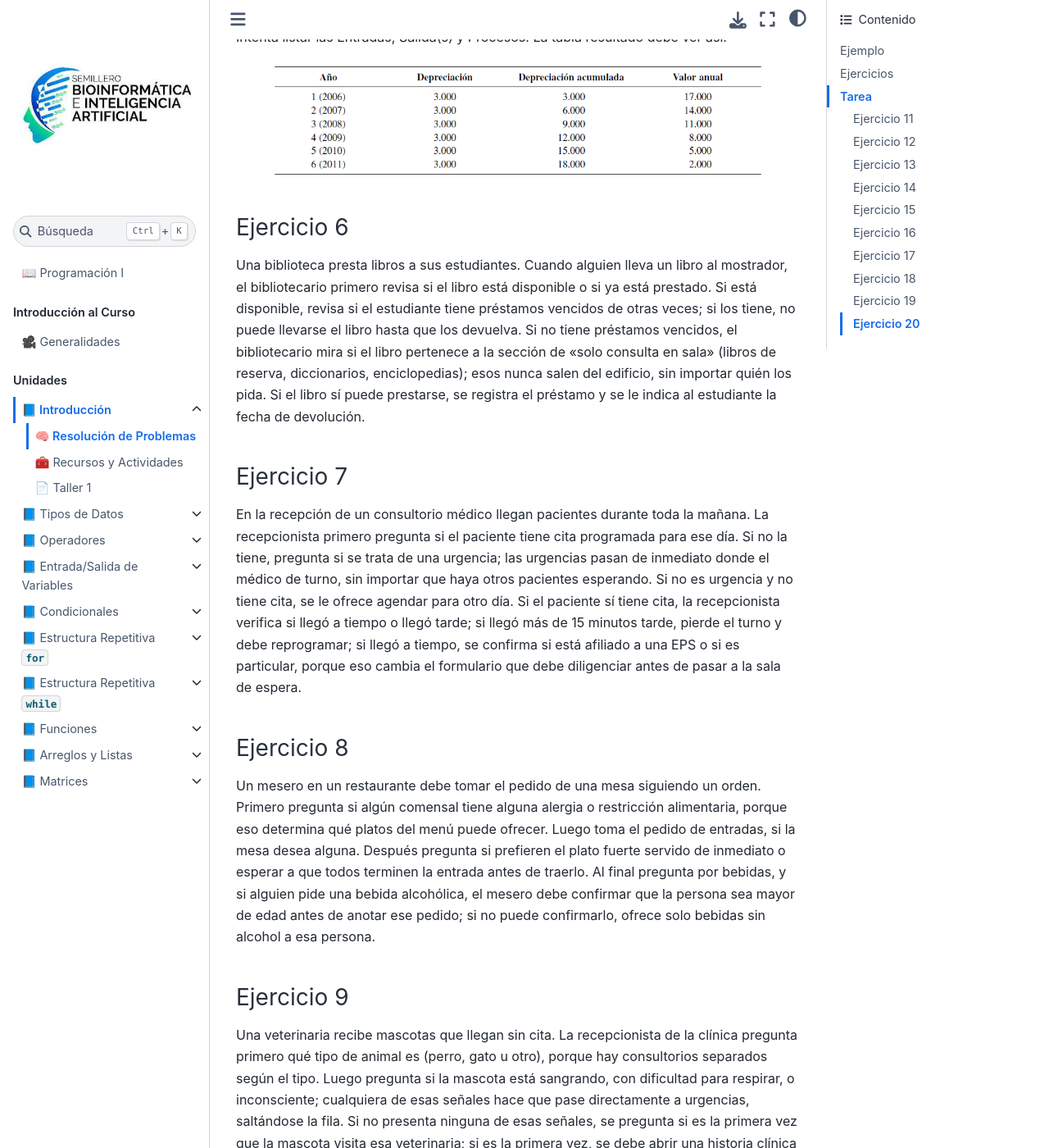
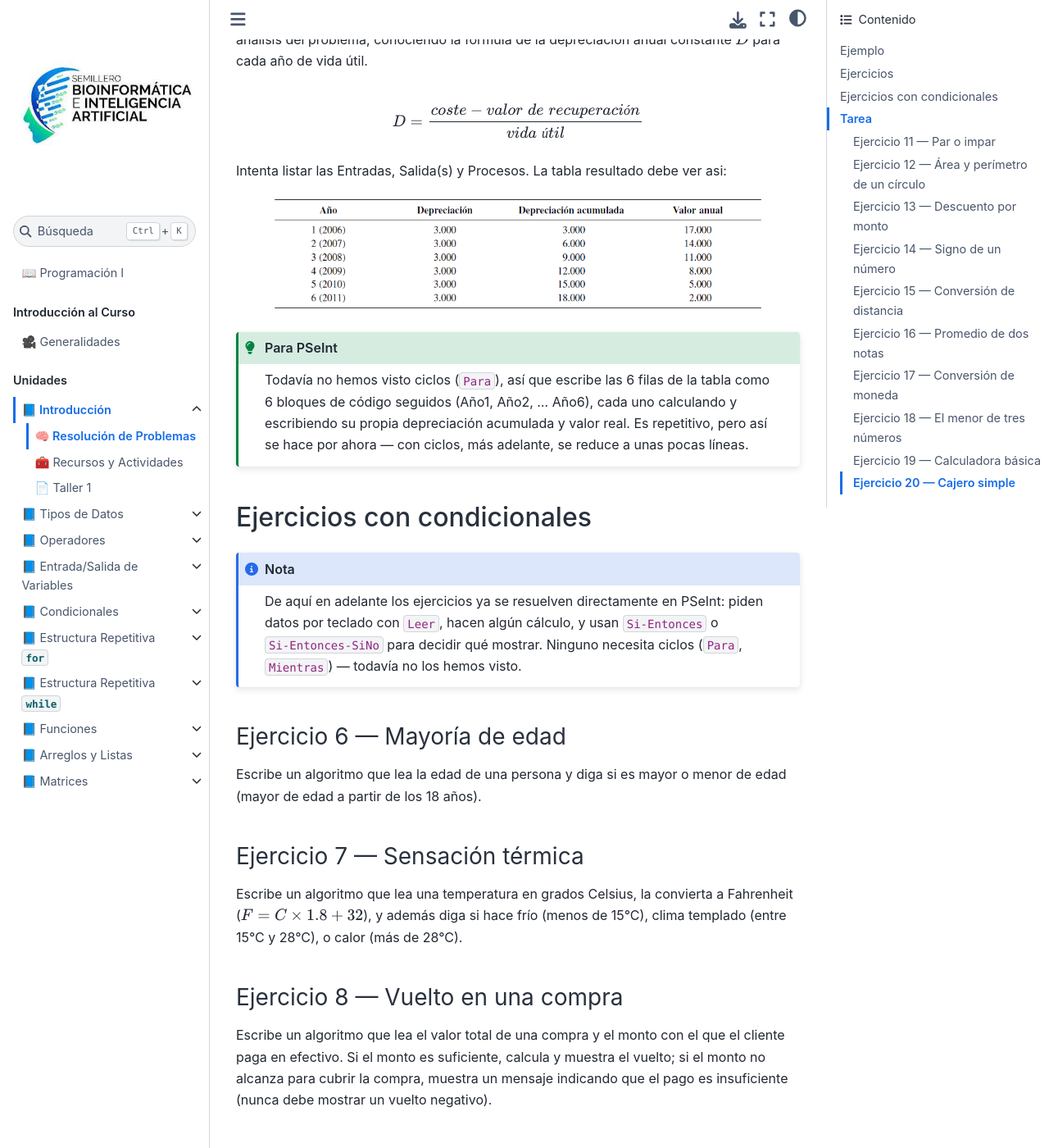
Before and after one commit to BioAITeamLearning/AlgProgI_2026_02_Ucaldas, a Jupyter Book: the page built from content/resources/clase-1/pensamiento-algoritmos.md, in a window 1280 px wide and 1400 px high, scrolled down 2873 px. Shown: the whole window at 82% size. Built offline with Jupyter Book 1.0.4 settings and Sphinx 7.4.7 and the Sphinx Book theme 1.1.4, drawn with Linux system fonts in a browser that asks for light colours; pages that are not in the unit, such as notebooks, are missing from menus; some of the changed text lies outside the part shown.

Commit message:
Reformular ejercicios de Clase 1 para practicar ya en PSeInt
Los ejercicios 6-20 pasan de protocolos narrativos a programas cortos
ejecutables ahora mismo: piden datos con Leer, hacen un cálculo, y usan
Si-Entonces/Si-Entonces-SiNo (sin ciclos, que aún no se han visto). Se
ajustan las notas de los ejercicios 4 y 5 para aclarar que se resuelven
sin Para (el 5 desenrollado en 6 bloques).

Co-Authored-By: Claude Sonnet 5 <noreply@anthropic.com>

````diff
--- a/content/resources/clase-1/pensamiento-algoritmos.md
+++ b/content/resources/clase-1/pensamiento-algoritmos.md
@@ -72,6 +72,10 @@ La persona sube y encuentra 8 pasajeros, luego se bajan 3, suben 10 pasajeros, v
 
 El conductor del bus además le dice que si hay más de 10 pasajeros en el bus le hace un descuento del 20\% del costo total.
 
+```{admonition} Para PSeInt
+:class: tip
+Este ejercicio no necesita ciclos: cada subida/bajada es una línea de código distinta (7 instrucciones seguidas de suma/resta), y el descuento es un único `Si-Entonces-SiNo` al final.
+```
 
 ### Ejercicio 5
 
@@ -88,69 +92,81 @@ Intenta listar las Entradas, Salida(s) y Procesos. La tabla resultado debe ver a
     <img src="https://raw.githubusercontent.com/BioAITeamLearning/AlgProgI_2026_02_Ucaldas/main/content/imgs/img1-unid-1.png" alt="pensamiento1" width="600px"/>
 </div>
 
-### Ejercicio 6
+```{admonition} Para PSeInt
+:class: tip
+Todavía no hemos visto ciclos (`Para`), así que escribe las 6 filas de la tabla como 6 bloques de código seguidos (Año1, Año2, ... Año6), cada uno calculando y escribiendo su propia depreciación acumulada y valor real. Es repetitivo, pero así se hace por ahora — con ciclos, más adelante, se reduce a unas pocas líneas.
+```
 
-Una biblioteca presta libros a sus estudiantes. Cuando alguien lleva un libro al mostrador, el bibliotecario primero revisa si el libro está disponible o si ya está prestado. Si está disponible, revisa si el estudiante tiene préstamos vencidos de otras veces; si los tiene, no puede llevarse el libro hasta que los devuelva. Si no tiene préstamos vencidos, el bibliotecario mira si el libro pertenece a la sección de "solo consulta en sala" (libros de reserva, diccionarios, enciclopedias); esos nunca salen del edificio, sin importar quién los pida. Si el libro sí puede prestarse, se registra el préstamo y se le indica al estudiante la fecha de devolución.
+## Ejercicios con condicionales
 
-### Ejercicio 7
+```{admonition} Nota
+:class: note
+De aquí en adelante los ejercicios ya se resuelven directamente en PSeInt: piden datos por teclado con `Leer`, hacen algún cálculo, y usan `Si-Entonces` o `Si-Entonces-SiNo` para decidir qué mostrar. Ninguno necesita ciclos (`Para`, `Mientras`) — todavía no los hemos visto.
+```
 
-En la recepción de un consultorio médico llegan pacientes durante toda la mañana. La recepcionista primero pregunta si el paciente tiene cita programada para ese día. Si no la tiene, pregunta si se trata de una urgencia; las urgencias pasan de inmediato donde el médico de turno, sin importar que haya otros pacientes esperando. Si no es urgencia y no tiene cita, se le ofrece agendar para otro día. Si el paciente sí tiene cita, la recepcionista verifica si llegó a tiempo o llegó tarde; si llegó más de 15 minutos tarde, pierde el turno y debe reprogramar; si llegó a tiempo, se confirma si está afiliado a una EPS o si es particular, porque eso cambia el formulario que debe diligenciar antes de pasar a la sala de espera.
+### Ejercicio 6 — Mayoría de edad
 
-### Ejercicio 8
+Escribe un algoritmo que lea la edad de una persona y diga si es mayor o menor de edad (mayor de edad a partir de los 18 años).
 
-Un mesero en un restaurante debe tomar el pedido de una mesa siguiendo un orden. Primero pregunta si algún comensal tiene alguna alergia o restricción alimentaria, porque eso determina qué platos del menú puede ofrecer. Luego toma el pedido de entradas, si la mesa desea alguna. Después pregunta si prefieren el plato fuerte servido de inmediato o esperar a que todos terminen la entrada antes de traerlo. Al final pregunta por bebidas, y si alguien pide una bebida alcohólica, el mesero debe confirmar que la persona sea mayor de edad antes de anotar ese pedido; si no puede confirmarlo, ofrece solo bebidas sin alcohol a esa persona.
+### Ejercicio 7 — Sensación térmica
 
-### Ejercicio 9
+Escribe un algoritmo que lea una temperatura en grados Celsius, la convierta a Fahrenheit ($F = C \times 1.8 + 32$), y además diga si hace frío (menos de 15°C), clima templado (entre 15°C y 28°C), o calor (más de 28°C).
 
-Una veterinaria recibe mascotas que llegan sin cita. La recepcionista de la clínica pregunta primero qué tipo de animal es (perro, gato u otro), porque hay consultorios separados según el tipo. Luego pregunta si la mascota está sangrando, con dificultad para respirar, o inconsciente; cualquiera de esas señales hace que pase directamente a urgencias, saltándose la fila. Si no presenta ninguna de esas señales, se pregunta si es la primera vez que la mascota visita esa veterinaria; si es la primera vez, se debe abrir una historia clínica antes de pasar a consulta. Si ya tiene historia clínica, se pregunta el motivo de la visita (vacunación, control, o síntoma de enfermedad) para decidir a qué consultorio se dirige.
+### Ejercicio 8 — Vuelto en una compra
 
-### Ejercicio 10
+Escribe un algoritmo que lea el valor total de una compra y el monto con el que el cliente paga en efectivo. Si el monto es suficiente, calcula y muestra el vuelto; si el monto no alcanza para cubrir la compra, muestra un mensaje indicando que el pago es insuficiente (nunca debe mostrar un vuelto negativo).
 
-Una persona necesita organizar la basura de su casa antes de sacarla. Por cada objeto que va a botar, primero debe fijarse si está mojado o sucio con comida; si es así, va directo a la bolsa de orgánicos, sin importar de qué material esté hecho. Si está limpio y seco, debe identificar el material principal (papel/cartón, plástico o vidrio/metal) para saber a cuál bolsa de reciclaje va. Si el objeto es algo peligroso (pilas, medicamentos vencidos, bombillas rotas), no va en ninguna de las bolsas anteriores, sino que se aparta para llevarlo a un punto de recolección especial, incluso si está limpio y sería reciclable.
+### Ejercicio 9 — ¿Aprobó la materia?
+
+Escribe un algoritmo que lea la nota final de un estudiante (sobre 5.0) y diga si aprobó (nota ≥ 3.0) o reprobó. Si aprobó, muestra cuántos puntos sacó por encima de 3.0; si reprobó, muestra cuántos puntos le faltaron para llegar a 3.0.
+
+### Ejercicio 10 — El mayor de dos números
+
+Escribe un algoritmo que lea dos números y diga cuál de los dos es mayor, o si son iguales.
 
 ## Tarea
 
 ```{admonition} Para entregar
 :class: important
-Para cada ejercicio: identifica Entradas, Salida(s) y Proceso, escribe los pasos en orden (usando bifurcaciones donde el proceso se divida en caminos distintos) y dibuja el diagrama de flujo. Todavía no uses la sintaxis formal de PSeInt (`Si-Entonces-SiNo`) ni operadores lógicos (`Y`, `O`) — descríbelo con tus propias palabras, como en el ejemplo del pastel.
+Para cada ejercicio: identifica Entradas, Salida(s) y Proceso, resuélvelo en PSeInt (con `Leer`, cálculos y `Si-Entonces`/`Si-Entonces-SiNo`, sin ciclos) y dibuja su diagrama de flujo.
 ```
 
-### Ejercicio 11
+### Ejercicio 11 — Par o impar
 
-Un cajero de banco atiende clientes en ventanilla. Primero pide la cédula y verifica si la persona es cuentahabiente del banco. Si no lo es, solo puede hacer un giro o cambiar un cheque, nada más. Si es cuentahabiente, pregunta qué operación quiere hacer (retiro, consignación, o transferencia). En un retiro, revisa si hay fondos suficientes en la cuenta antes de entregar el dinero; si el monto es muy alto (más de cierto límite que el banco define), debe llamar al supervisor para que autorice antes de continuar.
+Lee un número entero y di si es par o impar (usa el operador `MOD`: un número es par si el resto de dividirlo entre 2 es cero).
 
-### Ejercicio 12
+### Ejercicio 12 — Área y perímetro de un círculo
 
-Un profesor debe organizar la entrega de exámenes al final del semestre. Primero separa los exámenes por grupo (mañana o tarde). Dentro de cada grupo, revisa si el estudiante presentó el examen o no; si no lo presentó, aparta ese examen porque debe presentar uno especial después. Si sí lo presentó, revisa si la nota es reprobatoria; si es reprobatoria, aparta el examen en un montón distinto para citar al estudiante a una revisión. Los exámenes aprobados se organizan de mayor a menor nota antes de ser devueltos.
+Lee el radio de un círculo y calcula su área ($A = \pi r^2$) y su perímetro ($P = 2 \pi r$). Este es puramente de cálculo, sin condicionales.
 
-### Ejercicio 13
+### Ejercicio 13 — Descuento por monto
 
-Una persona quiere organizar su clóset por temporada. Por cada prenda que saca, primero decide si es de temporada actual o no; si no lo es, la guarda directamente en una caja de almacenamiento. Si es de temporada, revisa si la prenda tiene alguna mancha o daño; si tiene daño, la separa para lavarla o repararla antes de guardarla en el clóset. Si está en buen estado, decide en qué sección del clóset va según el tipo de prenda (arriba, abajo, colgado).
+Lee el precio de un producto. Si supera $100.000, aplica un descuento del 10%; si no, no aplica descuento. Muestra el precio final.
 
-### Ejercicio 14
+### Ejercicio 14 — Signo de un número
 
-Un semáforo peatonal inteligente decide cuándo cambiar de color. Normalmente el semáforo vehicular está en verde y el peatonal en rojo. Cuando un peatón presiona el botón, el sistema espera a que termine el ciclo actual del semáforo vehicular. Si en ese momento se acerca una ambulancia con la sirena encendida, el sistema cancela el cambio y mantiene el semáforo vehicular en verde hasta que la ambulancia pase. Si no hay ninguna emergencia, el semáforo vehicular cambia a rojo, el peatonal cambia a verde durante un tiempo fijo, y luego vuelve a la normalidad.
+Lee un número y di si es positivo, negativo o cero.
 
-### Ejercicio 15
+### Ejercicio 15 — Conversión de distancia
 
-Una persona llega al aeropuerto para hacer el check-in de su vuelo. Primero el sistema revisa si el vuelo todavía admite check-in (algunos vuelos cierran el check-in cierto tiempo antes de salir); si ya cerró, la persona debe ir directamente al mostrador de atención especial. Si el check-in sigue abierto, se pregunta si el pasajero lleva equipaje para despachar; si lleva, se pesa la maleta y se revisa si excede el límite permitido, en cuyo caso debe pagar un excedente antes de continuar. Al final, si el pasajero pidió un asiento en una fila de salida de emergencia, se le pregunta si está en condiciones de ayudar en una evacuación; si dice que no, se le reasigna a otro asiento.
+Lee una distancia en kilómetros y conviértela a metros y a millas (1 km = 1000 m = 0.621 millas). Puramente de cálculo, sin condicionales.
 
-### Ejercicio 16
+### Ejercicio 16 — Promedio de dos notas
 
-Un cajero automático (ATM) atiende una transacción. Primero pide la tarjeta y la clave; si la clave es incorrecta, da otra oportunidad, pero si falla tres veces seguidas, retiene la tarjeta y termina la operación. Si la clave es correcta, muestra las opciones (retiro, consulta de saldo, cambio de clave). En un retiro, pregunta el monto y revisa si el cajero tiene suficientes billetes de las denominaciones necesarias para entregar esa cantidad exacta; si no puede entregar el monto exacto, le pide a la persona que elija otro monto.
+Lee dos notas de un estudiante, calcula su promedio, y di si aprueba (promedio ≥ 3.0) o no.
 
-### Ejercicio 17
+### Ejercicio 17 — Conversión de moneda
 
-Una persona quiere regar las plantas de su casa. Por cada planta, primero toca la tierra para sentir si está seca o húmeda; si está húmeda, no la riega y pasa a la siguiente. Si está seca, revisa qué tipo de planta es, porque las sensibles al sol directo se riegan por la tarde y las demás se pueden regar en cualquier momento del día. Si al regar nota que el agua no se absorbe y se queda estancada en la superficie, revisa si la maceta tiene hueco de drenaje; si no lo tiene, aparta esa planta para cambiarla de maceta más tarde.
+Lee una cantidad en dólares y la tasa de cambio del día (pesos por dólar), y calcula a cuántos pesos colombianos equivale. Puramente de cálculo, sin condicionales.
 
-### Ejercicio 18
+### Ejercicio 18 — El menor de tres números
 
-En un supermercado, la caja de autoservicio debe procesar los productos que el cliente va pasando. Por cada producto, el sistema identifica si requiere verificación de edad (como licor o cigarrillos); si la requiere, se enciende una luz para que un empleado se acerque a confirmar la edad del cliente antes de continuar. Si el producto es una fruta o verdura sin código de barras, el sistema espera a que el cliente la seleccione de una lista en pantalla y la pese en la báscula. Al finalizar, si el cliente tiene una tarjeta de puntos registrada, el sistema pregunta si quiere acumularlos o redimirlos por un descuento en esa misma compra.
+Lee tres números y di cuál de los tres es el menor.
 
-### Ejercicio 19
+### Ejercicio 19 — Calculadora básica
 
-Un socorrista de primeros auxilios debe decidir cómo actuar cuando llega a atender a una persona. Primero verifica si la persona está consciente. Si no responde, revisa si respira; si no respira, debe iniciar maniobras de reanimación de inmediato y pedir que alguien llame a emergencias. Si respira pero no responde, la ubica en posición de recuperación y espera ayuda. Si la persona está consciente, le pregunta qué le pasó y si tiene alguna herida visible, sangrado, o dolor fuerte en algún lugar, para decidir cómo atenderla mientras llega ayuda especializada.
+Lee dos números y un operador (`+`, `-`, `*`, `/`) como carácter, y según el operador leído, realiza la operación correspondiente y muestra el resultado. Si el carácter leído no es ninguno de los cuatro, muestra un mensaje de "operador no válido".
 
-### Ejercicio 20
+### Ejercicio 20 — Cajero simple
 
-Un profesor de laboratorio debe distribuir a los estudiantes en grupos de trabajo para una práctica. Primero revisa la lista de asistencia y separa a quienes llegaron tarde, porque ellos entran a un grupo aparte con instrucciones adicionales. A los que llegaron a tiempo, los organiza según si ya trabajaron juntos en una práctica anterior; si ya trabajaron juntos, intenta separarlos en distintos grupos para que conozcan otros compañeros. Si un grupo queda con un número impar de estudiantes al final, el profesor decide si agregarlo a otro grupo o dejarlo trabajar con uno menos, dependiendo de qué tan compleja sea la práctica de ese día.
+Lee el saldo actual de una cuenta y el valor que el cliente quiere retirar. Si el saldo alcanza, muestra el nuevo saldo después del retiro; si no alcanza, muestra un mensaje de fondos insuficientes.
````
